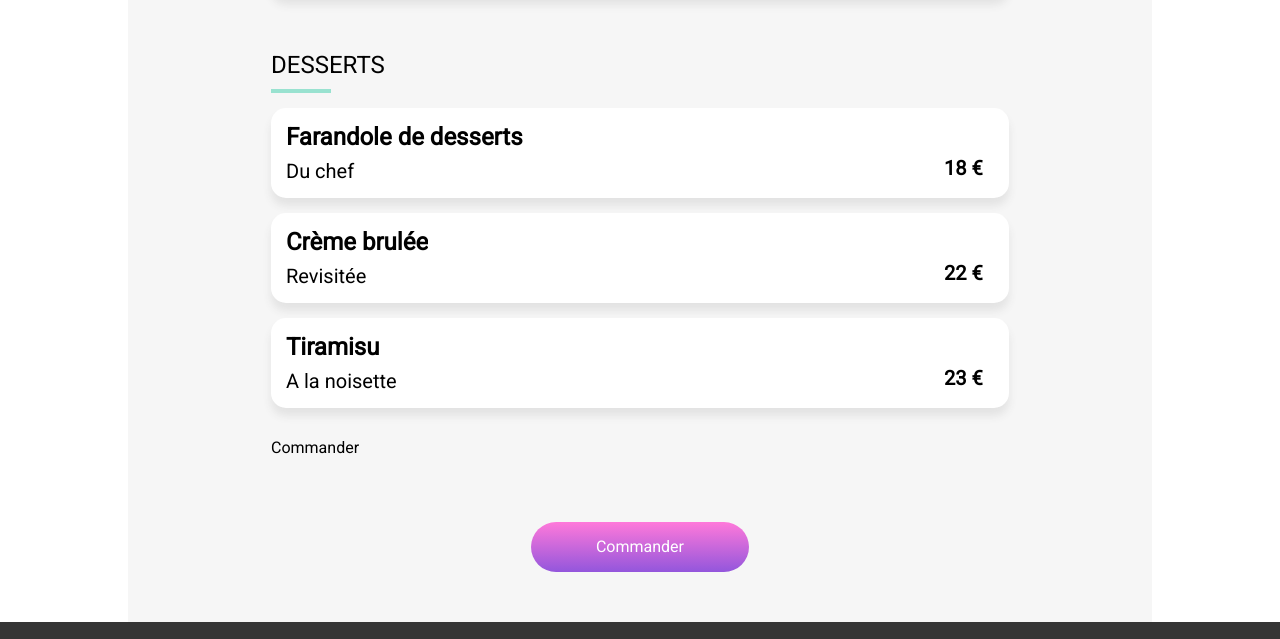
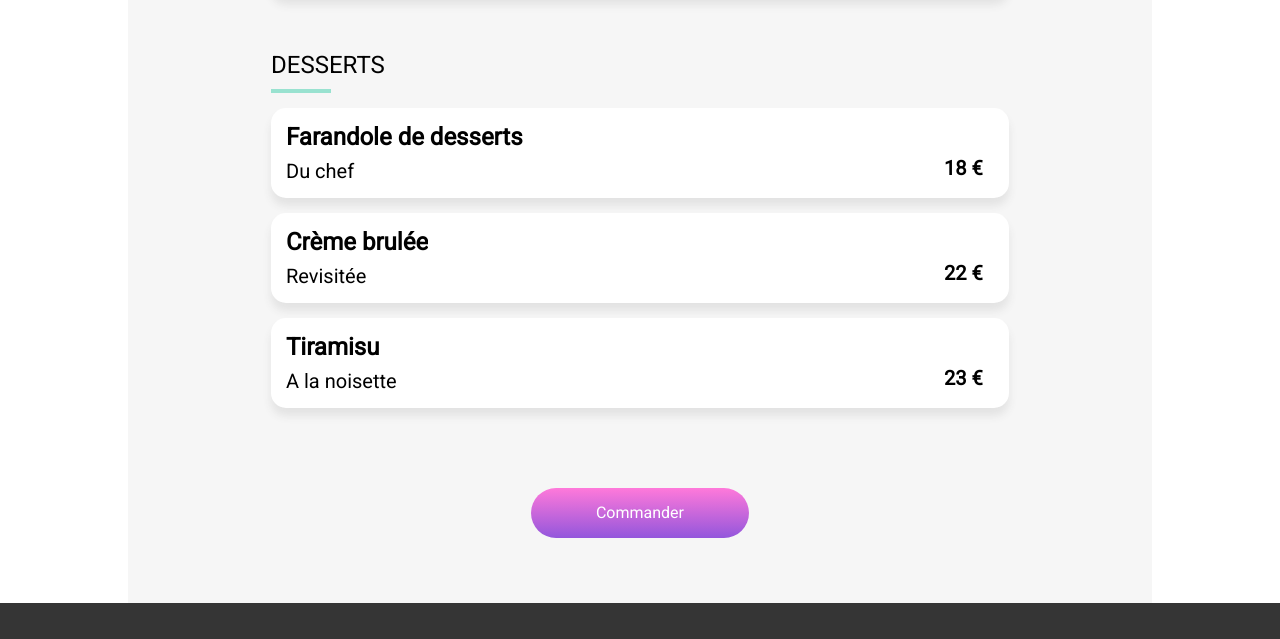
Before and after one commit to JulienRebillon/OP-P3, a plain HTML site: page delice.html in a window 1280 px wide. Shown: the part 1396-2035 px from the top of the page. Drawn offline with Linux system fonts and the light colour scheme; files whose address does not match are found by name; a web font is replaced by a local one.

```diff
--- a/css/style.css
+++ b/css/style.css
@@ -263,8 +263,10 @@ h1 {
     transition: opacity 0.3s;
 }
 
+
 .concept a:hover {
     opacity: 0.85; /** Animation bouton **/
+    box-shadow: rgba(149, 157, 165, 0.5) 0px 10px 15px;
 }
 
 .concept a span {
--- a/css/style_restau.css
+++ b/css/style_restau.css
@@ -416,7 +416,7 @@ main {
 
 /** BOUTON COMMANDER **/
 
-.section__commander {
+.bouton__commander {
     align-items: center;
     text-align: center;
     justify-content: center;
@@ -425,7 +425,7 @@ main {
     padding-bottom: 50px;
 }
 
-.section__commander a {
+.bouton__commander a {
     display: block;
     color: white;
     font-size: 16px;
@@ -436,11 +436,12 @@ main {
     transition: opacity 0.3s;
 }
 
-.section__commander a:hover {
+.bouton__commander a:hover {
     opacity: 0.85; /** Animation bouton **/
+    box-shadow: rgba(149, 157, 165, 0.5) 0px 10px 15px;
 }
 
-.section__commander a span {
+.bouton__commander a span {
     display: block;
     margin-top: 15px;
 }
--- a/delice.html
+++ b/delice.html
@@ -428,18 +428,6 @@
             </section>
 
 
-
-
-
-
-
-            <section class="section__commander flex">
-
-                <a href="#"><span>Commander</span></a>
-
-            </section>
-
-
         </main>
 
 
```
